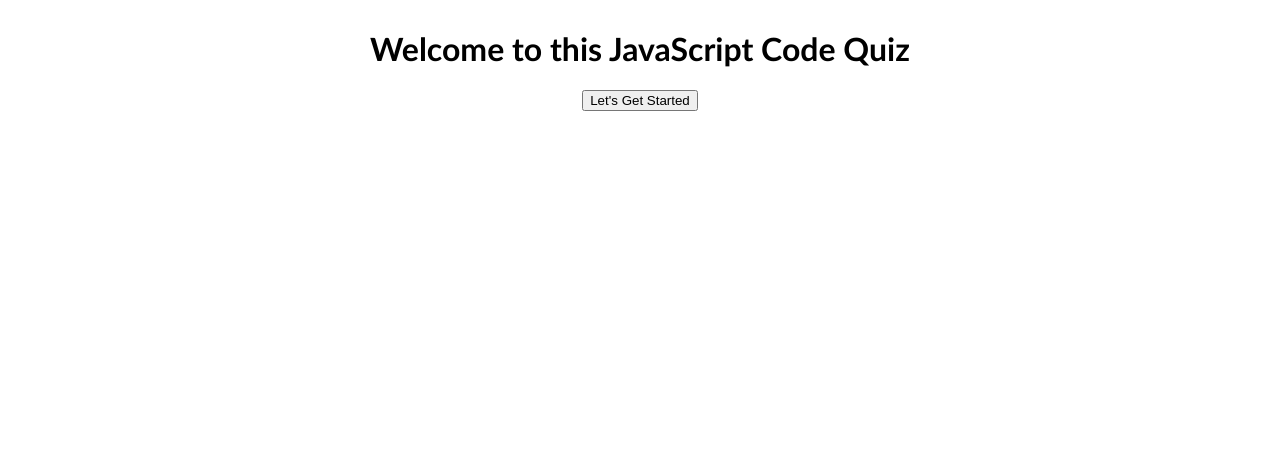
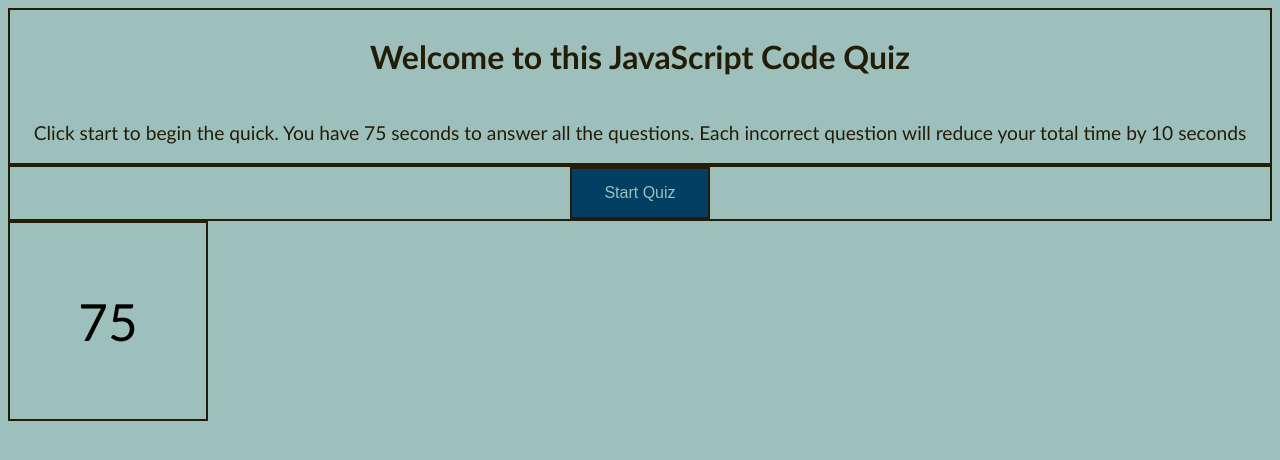
Before and after one commit to ds1242/code-quiz, a plain HTML site: page index.html in a window 1280 px wide. Drawn offline with Linux system fonts and the light colour scheme.

Commit message:
Starting to setup timer loading

```diff
--- a/assets/css/style.css
+++ b/assets/css/style.css
@@ -1,15 +1,54 @@
 *{
     box-sizing: border-box;
 }
-
+:root{
+    --primary_color:#033F63 ;
+    --secondary_color:#9DC0BC;
+    --tertiary_color:#FF0035;
+    --quartiary_color:#515B3A;
+    --cinqieme_color:#231C07;
+}
 body{
     font-family: 'Gill Sans', 'Gill Sans MT', Calibri, 'Trebuchet MS', sans-serif;
+    background-color: var(--secondary_color);
 }
 
 .container{
     display: flex;
     flex-direction: column;
-    justify-content: space-between;
+    justify-content: space-around;
     align-items: center;
     flex-basis: auto;
+    color: var(--cinqieme_color);
+    border: 2px solid var(--cinqieme_color);
 }
+h1{
+    font-size: 2.5vw;
+    padding: 0px;
+}
+p{
+    display:flex;
+    justify-content: center;
+    font-size: 1.5vw;
+
+}
+.start-button{
+  background-color: var(--primary_color);
+  border: 2px solid var(--cinqieme_color);
+  color: var(--secondary_color);
+  padding: 15px 32px;
+  text-align: center;
+  text-decoration: none;
+  display: flex;
+  font-size: 16px;
+}
+
+.timer-box{
+    display:flex;
+    border: 2px solid var(--cinqieme_color);
+    width:200px;
+    height:200px;
+    font-size: 4vw;
+    justify-content: center;
+    align-items: center;
+}
--- a/assets/js/script.js
+++ b/assets/js/script.js
@@ -1,5 +1,7 @@
-var startBtn = document.getElementById('start');
-var timerEl = document.getElementById('countdown');
+var startBtn = document.getElementById('start-button');
+var timerEl = "75";
+var score = 0;
+var body = document.body;
 
 
 var questionArray = [
@@ -44,25 +46,53 @@ var questionArray = [
     }
 ]
 // Countdown Timer function
-function coundown(){
+var countdown = function(){
+
     var timeLeft = 75;
         // hide the button
-    startBtn.style.display = "none";
+        console.log("time left " + timeLeft);
+        console.log("timerEL " + timerEl);
 
         // timer interval to count down each second
         var timeInterval = setInterval(function(){
             if(timeLeft > 0){
+                console.log(timeInterval);
                 timerEl.textContent = timeLeft;
+                // timerBox.textContent = timerEl;
                 timeLeft--;
             } else {
                 timerEl.textContent = "";
+                // timerBox.textContent = timerEl;
                 clearInterval(timeInterval);
 
             }
 
         }, 1000);
+        console.log("time left " + timeLeft);
+        console.log("timerEL " + timerEl);
+        console.log(timeInterval);
 }
 
+// load information when page is opened
+function pageOpen(){
+    var questionBox = document.createElement('div');
+    questionBox.className = "container";
+    body.appendChild(questionBox);
 
+    startBtn = document.createElement('button');
+    startBtn.className = "start-button";
+    startBtn.textContent = "Start Quiz";
+    questionBox.appendChild(startBtn);
+
+    console.log(startBtn);
+
+    var timerBox = document.createElement('div');
+    timerBox.className = "timer-box";
+    timerBox.textContent = timerEl;
+    body.appendChild(timerBox);
+
+
+}
+pageOpen();
+startBtn.addEventListener("click", countdown);
 // start countdown when button is clicked
-startBtn.onclick = coundown;
--- a/index.html
+++ b/index.html
@@ -8,12 +8,10 @@
     <link rel="stylesheet" href="./assets/css/style.css" />
 </head>
 <body>
-    <div class="container">
-        <h1 class="welcome">Welcome to this JavaScript Code Quiz</h1>
-        <button id="start">Let's Get Started</button>
-        <h2 id="countdown"></h2>
-    </div>
-
+    <section class="container">
+        <h1>Welcome to this JavaScript Code Quiz</h1>
+        <p>Click start to begin the quick. You have 75 seconds to answer all the questions.  Each incorrect question will reduce your total time by 10 seconds</p>
+    </section>
 
     <script src="./assets/js/script.js"></script>
 </body>
```
Lines whose indentation alone changed are shown as unchanged.
